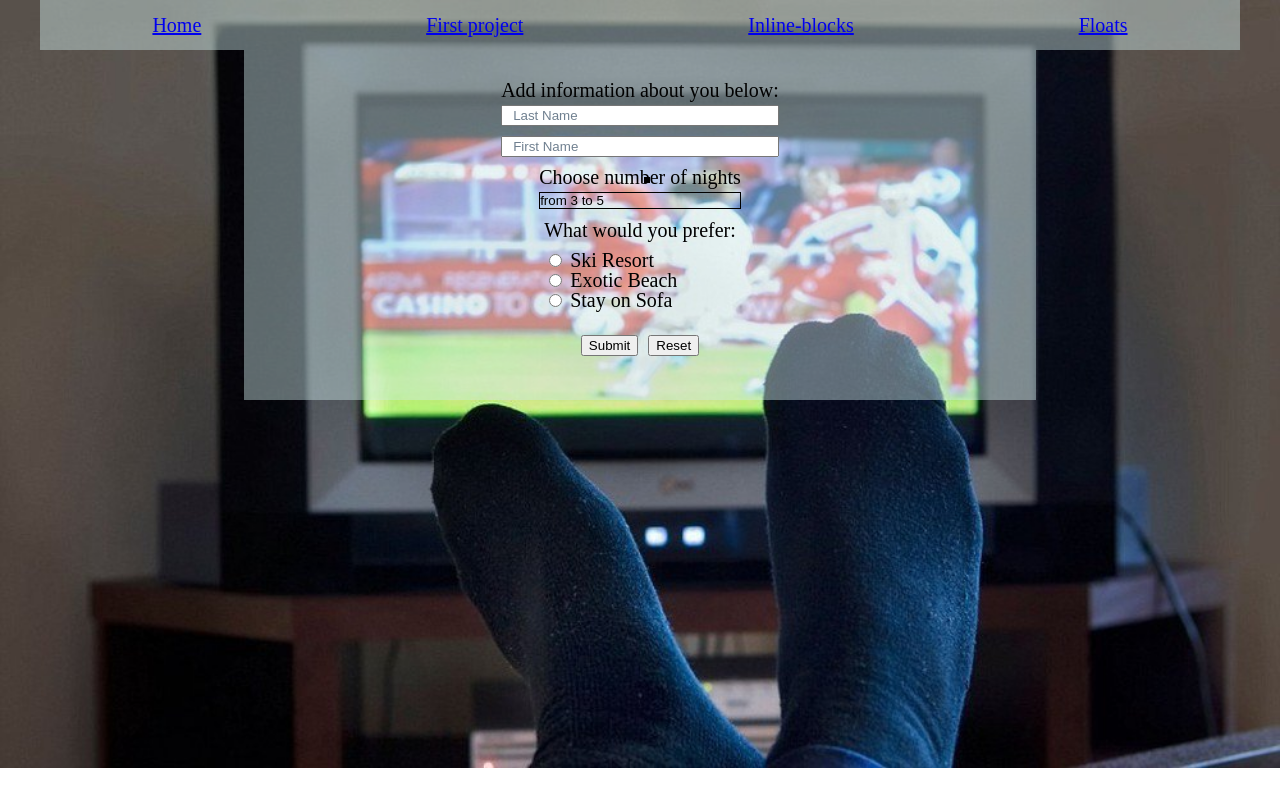
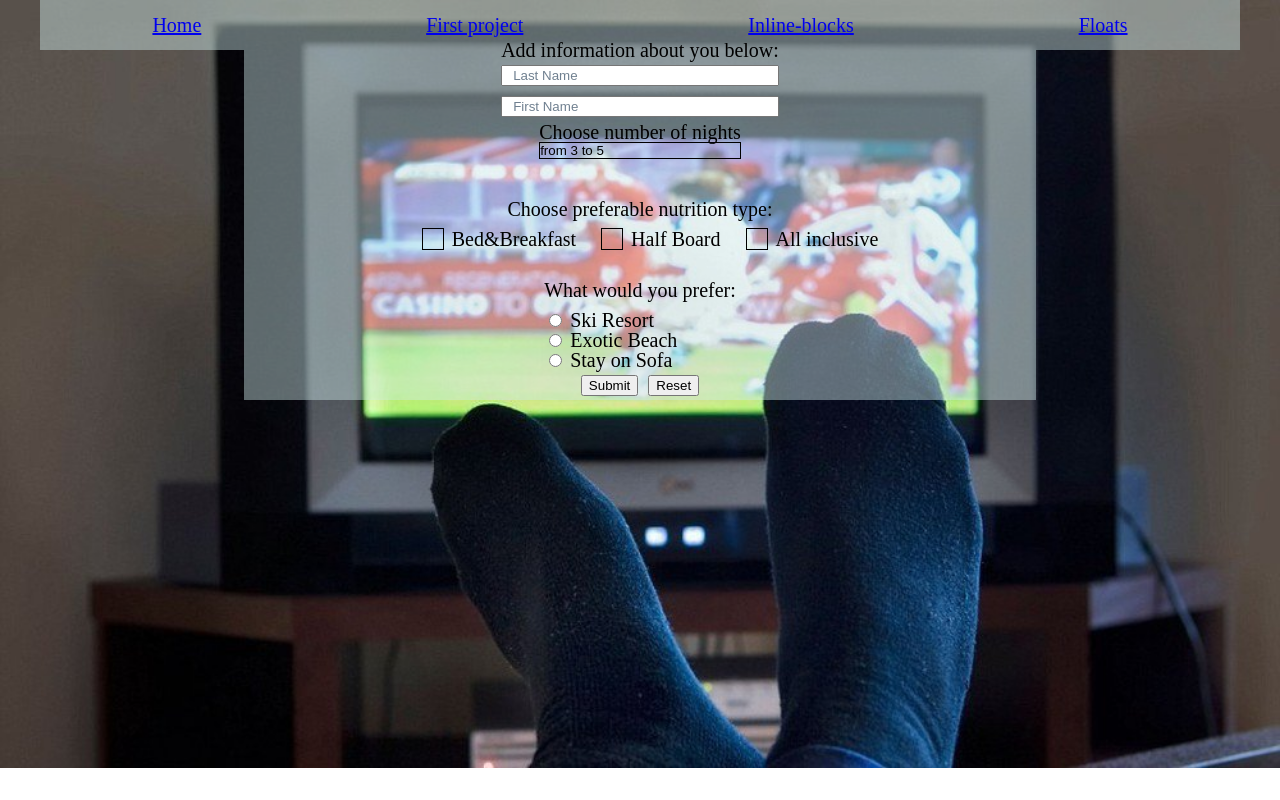
Before and after one commit to nastasiakh/Front-end-courses-Forms, a plain HTML site: page index.html in a window 1280 px wide. Drawn offline with Linux system fonts and the light colour scheme.

Commit message:
Changed checkboxes' arrows, borders

```diff
--- a/css/style.css
+++ b/css/style.css
@@ -104,7 +104,11 @@ form{
 .info input:focus::-webkit-input-placeholder{
     opacity: 0;
     transition: opacity 0.3s ease;
-    outline:none;
+}
+.info input[type="text"]:focus,
+.info input[type="text"]:active{
+    border: none;
+    outline: none;
 }
 .select p {
     margin: 5px auto;
@@ -119,10 +123,10 @@ form{
     -moz-appearance: none;
     appearance:none;
 }
-.select{
+select{
     position: relative;
 }
-.select:after{
+select:after{
     content: "";
     display: block;
     border-style: solid;
@@ -131,6 +135,43 @@ form{
     top: 34%;
     right: 45%;
 }
+.nutrition{
+    padding: 20px;
+    margin: 20px;
+    text-align: center;
+}
+.nutrition p{
+    margin-bottom: 10px;
+}
+.nutrition input[type="checkbox"]{
+    display: none;
+}
+.nutrition input[type="checkbox"] + label{
+    padding-left: 30px ;
+    margin-left: 20px;
+    position: relative;
+}
+.nutrition input[type="checkbox"] + label:before{
+    content: "";
+    position: absolute;
+    width: 20px;
+    height: 20px;
+    background: transparent;
+    border: 1px solid;
+    top: 0;
+    left: 0;
+}
+.nutrition input[type="checkbox"]:checked + label:after{
+    content: "";
+    position: absolute;
+    width: 9px;
+    height: 20px;
+    top: -2px;
+    left: 5px;
+    border-bottom: 1px solid;
+    border-right: 1px solid;
+    transform: rotate(40deg);
+}
 /*.animated{*/
 /*    transition-property: background-image;*/
 /*    transition-timing-function: ease-in-out;*/
--- a/index.html
+++ b/index.html
@@ -34,12 +34,22 @@
                     </div>
 
                     <div class="select">
-                        <p>Choose number of nights</p>
-                        <select>
-                            <option value="3-5">from 3 to 5</option>
-                            <option value="6-8">from 6 to 8</option>
-                            <option value="9-11">from 9 to 11</option>
+                        <label for="select">Choose number of nights</label>
+                        <select id="select">
+                            <option value="3-5"> from 3 to 5</option>
+                            <option value="6-8"> from 6 to 8</option>
+                            <option value="9-11"> from 9 to 11</option>
                         </select>
+                    </div>
+
+                    <div class="nutrition">
+                        <p>Choose preferable nutrition type:</p>
+                        <input type="checkbox" id="bb" />
+                        <label for="bb">Bed&Breakfast</label>
+                        <input type="checkbox" id="hb" />
+                        <label for="hb">Half Board</label>
+                        <input type="checkbox" id="all" />
+                        <label for="all">All inclusive</label>
                     </div>
 
                     <div class="choice parent-flex animated">
```
